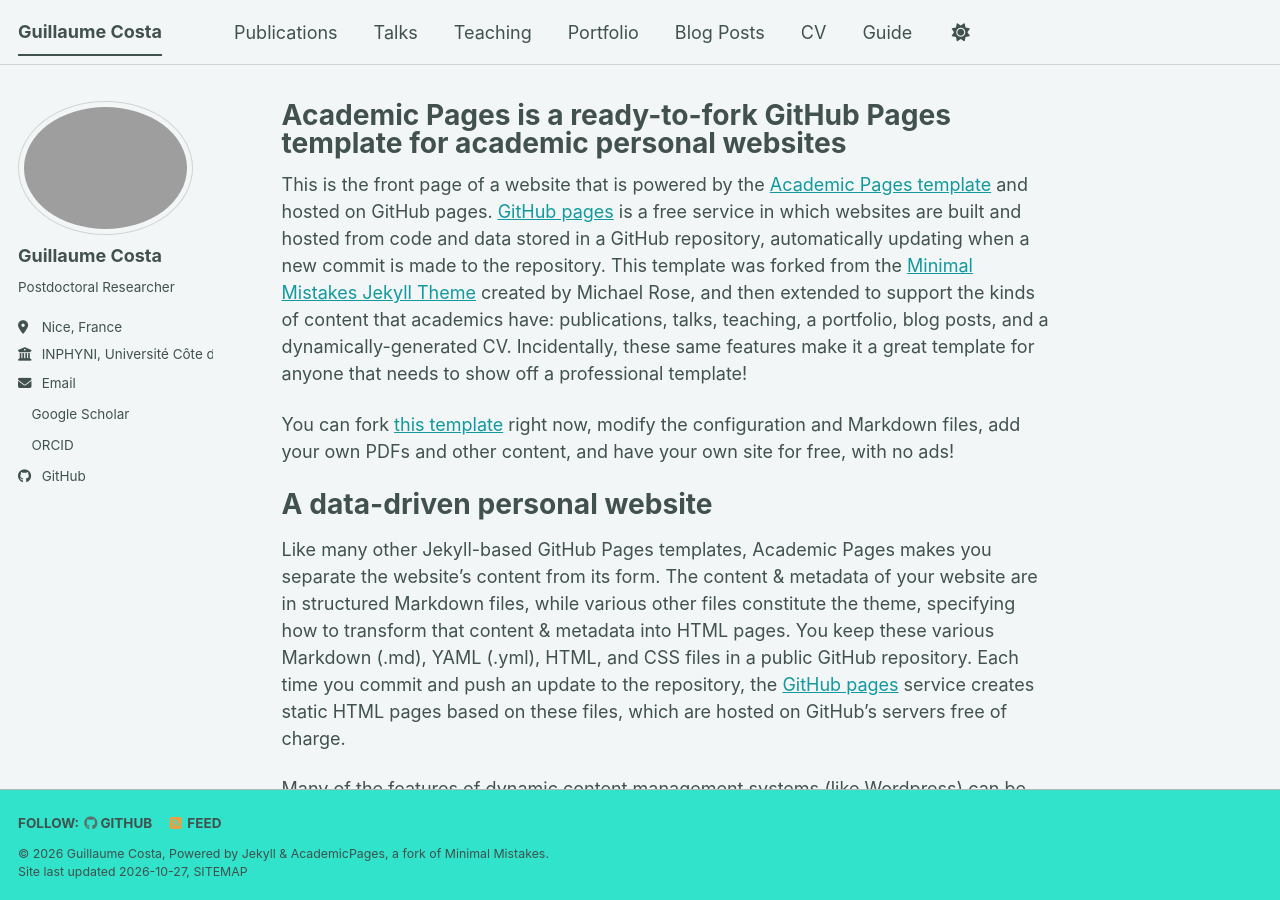
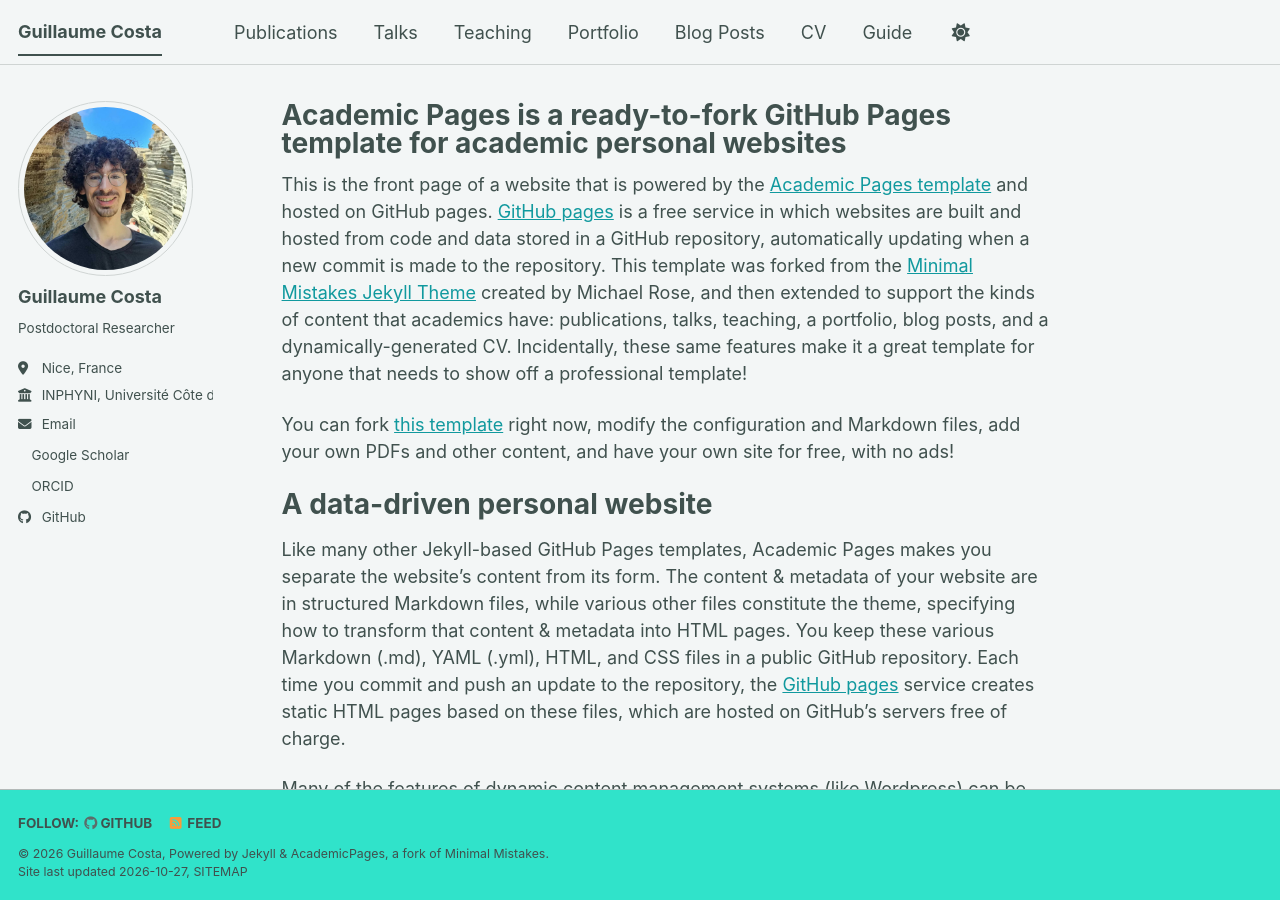
Before and after one commit to GuilCos/GuilCos.github.io, a Jekyll site: the page built from _pages/about.md, in a window 1280 px wide and 900 px high. Built offline with Jekyll 4.4.1, drawn with Linux system fonts in a browser that asks for light colours; a script bundle is joined from its source files by our own code; a style sheet for code colours, icons or effects is not loaded.

Commit message:
Update _config.yml

```diff
--- a/_config.yml
+++ b/_config.yml
@@ -23,7 +23,7 @@ repository               : "academicpages/academicpages.github.io"
 #               Additional customization can be done by editing /_includes/author-profile.html
 author:
   # Biographic information
-  avatar           : "Photo2.png"
+  avatar           : "Photo2.jpg"
   name             : "Guillaume Costa"
   pronouns         : # example: "she/her"
   bio              : "Postdoctoral Researcher"
```
